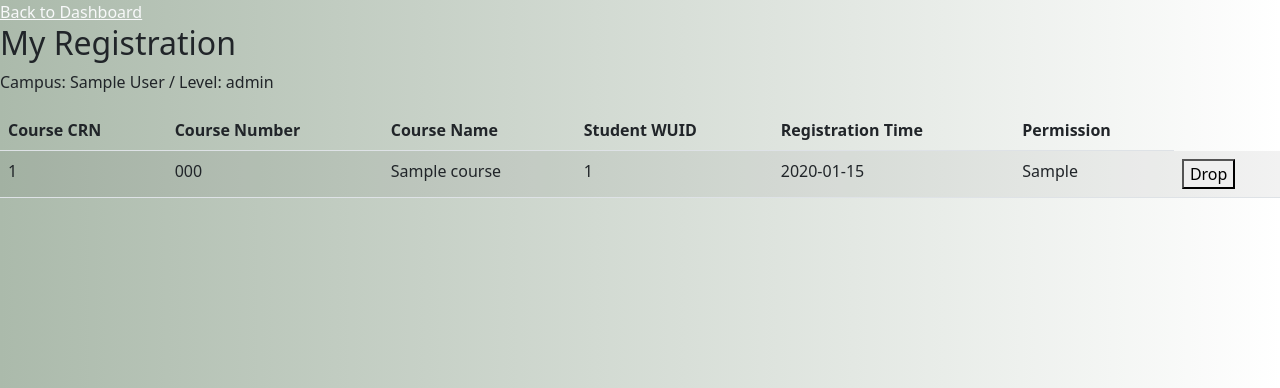
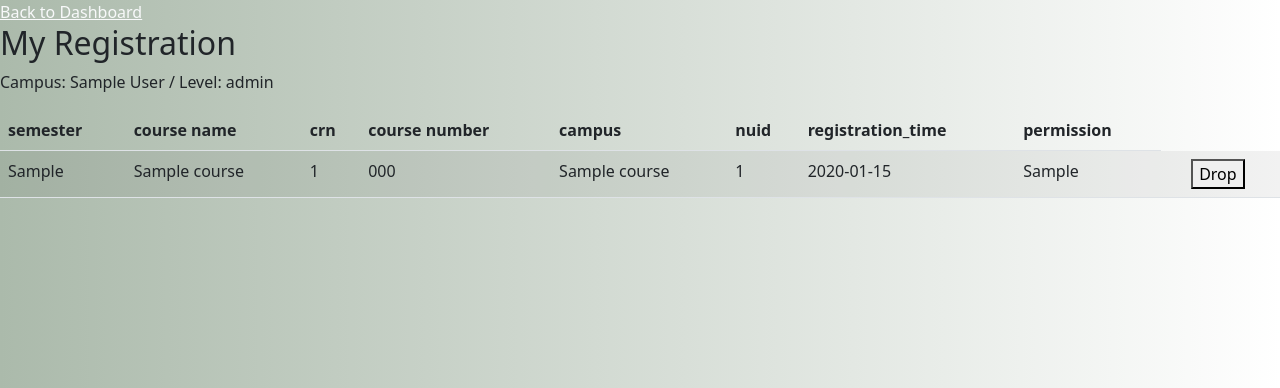
Before and after one commit to JamieTong/5200_Project, a Flask app: page /semester in a window 1280 px wide. Shown: the part 56-444 px from the top of the page. Run offline with Flask 3, Linux system fonts and the light colour scheme; a user stored in the database is signed in; tables that the repository leaves empty hold one stand-in row (values such as "Sample post").

Commit message:
minor changes

```diff
--- a/main.py
+++ b/main.py
@@ -372,12 +372,20 @@ def semester():
     campus = student.campus_name
     role = student.role
     regs = db.session.query(
-         Registration.crn, Registration.course_number,Course.name, Registration.nuid, Registration.registration_time, Registration.permission
+         Course.semester, Course.name, Registration.crn, Registration.course_number,Course.campus_name, Registration.nuid, Registration.registration_time, Registration.permission
     ).filter(
-         Registration.crn == Course.crn
-    ).filter_by(
-         nuid = id
+         Registration.crn == Course.crn,
+    ).filter(
+         Registration.nuid == id
     ).all()
+
+    # regs = db.session.query(
+    #      Registration.crn, Registration.course_number,Course.name, Registration.nuid, Registration.registration_time, Registration.permission
+    # ).filter(
+    #      Registration.crn == Course.crn
+    # ).filter_by(
+    #      nuid = id
+    # ).all()
     print(regs)
 
     # myCourses = db.session.execute(select(Registration).filter_by(nuid=nuid)).scalars().all()
--- a/templates/student_view.html
+++ b/templates/student_view.html
@@ -26,12 +26,14 @@
     <table id="data" class="table table-striped">
       <thead>
         <tr>
-          <th>Course CRN</th>
-          <th>Course Number</th>
-          <th>Course Name</th>
-          <th>Student WUID</th>
-          <th>Registration Time</th>
-          <th>Permission</th>
+          <th>semester</th>
+          <th>course name</th>
+          <th>crn</th>
+          <th>course number</th>
+          <th>campus</th>
+          <th>nuid</th>
+          <th>registration_time</th>
+          <th>permission</th>
         </tr>
       </thead>
       <tbody>
@@ -43,7 +45,9 @@
             <td class="row-data">{{ row[3] }}</td>
             <td class="row-data">{{ row[4] }}</td>
             <td class="row-data">{{ row[5] }}</td>
-
+            <td class="row-data">{{ row[6] }}</td>
+            <td class="row-data">{{ row[7] }}</td>
+            <td class="row-data">{{ row[8] }}</td>
             <td>
                 <form method="POST" action="/dropClass" class="navbar-brand text-light">
                   <input id="crn" name="crn" type="hidden" value= {{ row[0] }}>
```
Also changed, not shown: templates/semester.html (+7 -2 lines).
